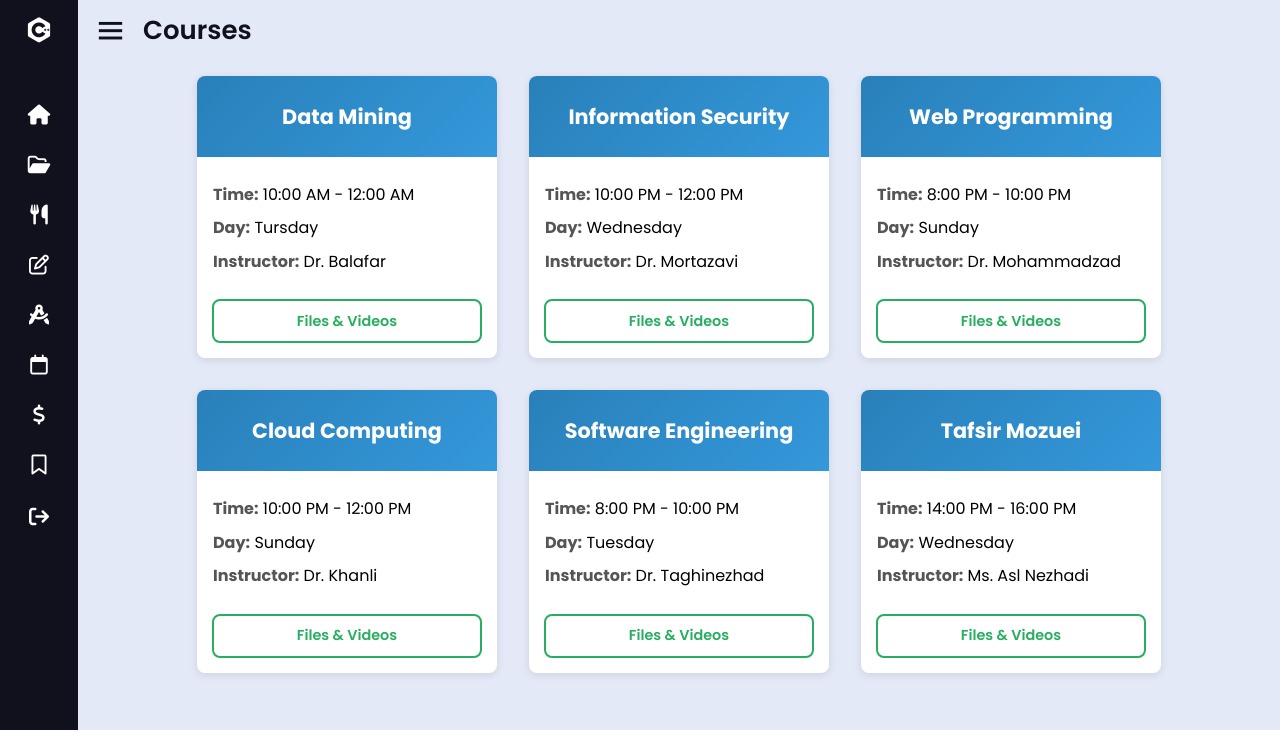
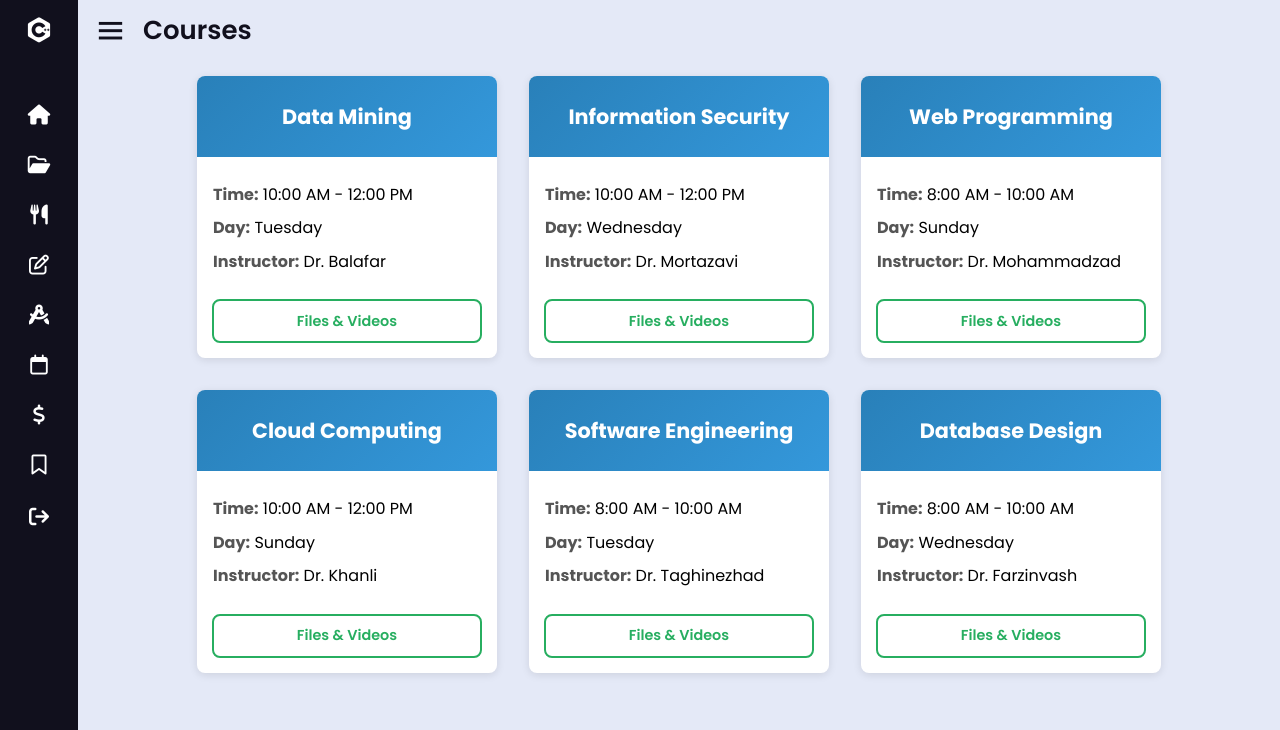
Before and after one commit to BaharehViani/Collegium-panel, a plain HTML site: page html/courses.html in a window 1280 px wide. Shown: the top 730 px of the page. Drawn offline with nearby package versions, Linux system fonts and the light colour scheme.

```diff
--- a/js/courses.js
+++ b/js/courses.js
@@ -2,39 +2,39 @@
 const courses = [
     {
       title: "Data Mining",
-      time: "10:00 AM - 12:00 AM",
-      day: "Tursday",
+      time: "10:00 AM - 12:00 PM",
+      day: "Tuesday",
       instructor: "Dr. Balafar"
     },
     {
       title: "Information Security",
-      time: "10:00 PM - 12:00 PM",
+      time: "10:00 AM - 12:00 PM",
       day: "Wednesday",
       instructor: "Dr. Mortazavi"
     },
     {
       title: "Web Programming",
-      time: "8:00 PM - 10:00 PM",
+      time: "8:00 AM - 10:00 AM",
       day: "Sunday",
       instructor: "Dr. Mohammadzad"
     },
     {
       title: "Cloud Computing",
-      time: "10:00 PM - 12:00 PM",
+      time: "10:00 AM - 12:00 PM",
       day: "Sunday",
       instructor: "Dr. Khanli"
     },
     {
         title: "Software Engineering",
-        time: "8:00 PM - 10:00 PM",
+        time: "8:00 AM - 10:00 AM",
         day: "Tuesday",
         instructor: "Dr. Taghinezhad"
     },
     {
-      title: "Tafsir Mozuei",
-      time: "14:00 PM - 16:00 PM",
+      title: "Database Design",
+      time: "8:00 AM - 10:00 AM",
       day: "Wednesday",
-      instructor: "Ms. Asl Nezhadi"
+      instructor: "Dr. Farzinvash"
     },
 ];
 
@@ -73,7 +73,7 @@ function renderCourses() {
       // Create "Course Files" button
       const courseFilesLink = document.createElement('a');
       courseFilesLink.className = 'btn course-files';
-      courseFilesLink.href = "../html/media.html";
+      courseFilesLink.href = `../html/media.html?course=${encodeURIComponent(course.title)}`;
       courseFilesLink.textContent = "Files & Videos";
 
       // Append buttons to container
```
Also changed, not shown: html/grades.html (+1 -1 lines), html/media.html (+6 -4 lines), js/media.js (added, +20 -0 lines).
